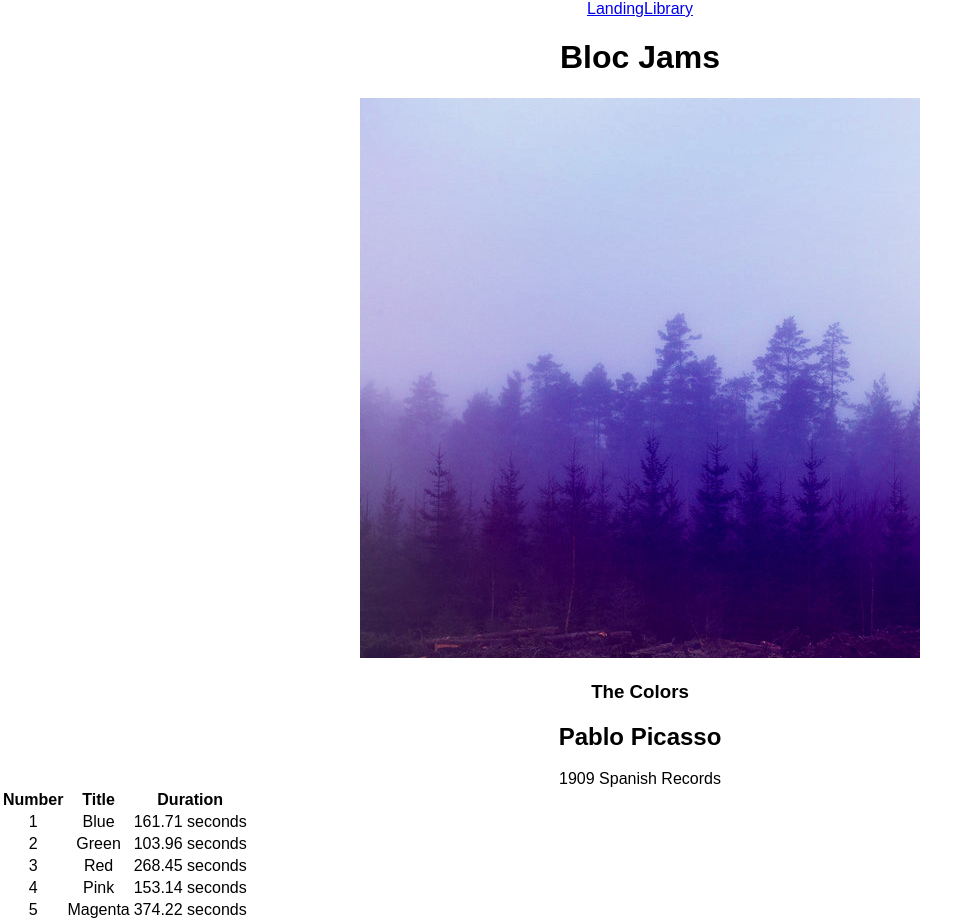
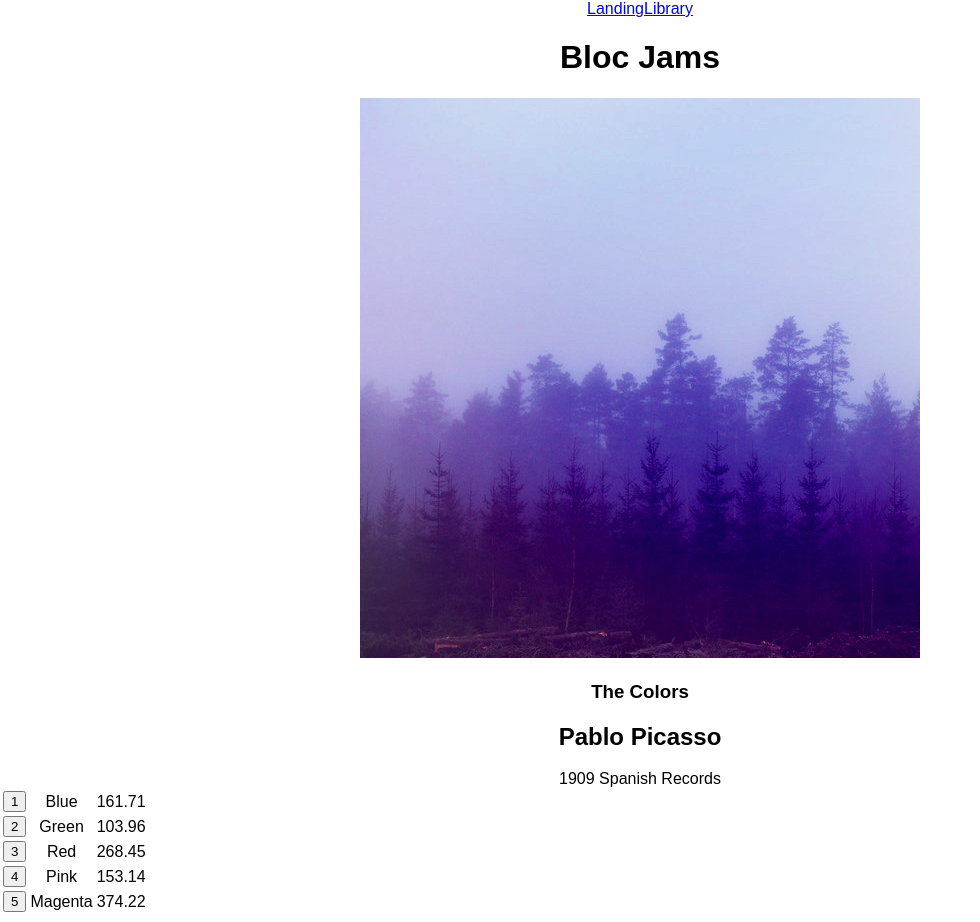
Before and after one commit to SebastianAle/bloc-jams-react, a React (Create React App) app: page /album/the-colors in a window 1280 px wide. Shown: the whole page, without its empty margins (0-980 px from the left). Built offline with nearby package versions, Linux system fonts and the light colour scheme.

Commit message:
Checkpoint 7 Audio Playback: Completed

```diff
--- a/src/components/Album.js
+++ b/src/components/Album.js
@@ -10,8 +10,38 @@
      });
 
      this.state = {
-       album: album
+       	album: album,
+      	currentSong: album.songs[0],
+      	isPlaying: false
      };
+
+     this.audioElement = document.createElement('audio');
+     this.audioElement.src = album.songs[0].audioSrc;
+   }
+
+   play(){
+   	this.audioElement.play();
+   	this.setState({ isPlaying: true });
+   }
+
+   pause(){
+   	this.audioElement.pause();
+   	this.setState({ isPlaying: false });
+   }
+
+   setSong(song) {
+     this.audioElement.src = song.audioSrc;
+     this.setState({ currentSong: song });
+   }
+
+   handleSongClick(song) {
+     const isSameSong = this.state.currentSong === song;
+     if (this.state.isPlaying && isSameSong) {
+       this.pause();
+     } else {
+       if (!isSameSong) { this.setSong(song); }
+       this.play();
+     }
    }
 
    render() {
@@ -32,20 +62,19 @@
              <col id="song-duration-column" />
            </colgroup>
            <tbody>
-           	<tr>
-           		<th>Number</th>
-           		<th>Title</th>
-           		<th>Duration</th>
-           	</tr>
-	           {
-		           	this.state.album.songs.map( (song, index) =>
-		           		<tr className="song-details-row">
-		           			<td>{index + 1}</td>
-		           			<td>{song.title}</td>
-		           			<td>{song.duration} seconds</td>
+	           {this.state.album.songs.map( (song, index) =>
+		           		<tr className="song" key={index} onClick={() => this.handleSongClick(song)} >
+		           			<td className="song-actions">
+		           				<button>
+		           					<span className="song-number">{index + 1}</span>
+		           					<span className="ion-play"></span>
+		           					<span className="ion-pause"></span>
+		           				</button>
+		           			</td>
+		           			<td className="song-title">{song.title}</td>
+		           			<td className="song-duration">{song.duration}</td>
 		           		</tr>
-		           	)
-	           }
+		        )}
            </tbody>
          </table>
        </section>
```
